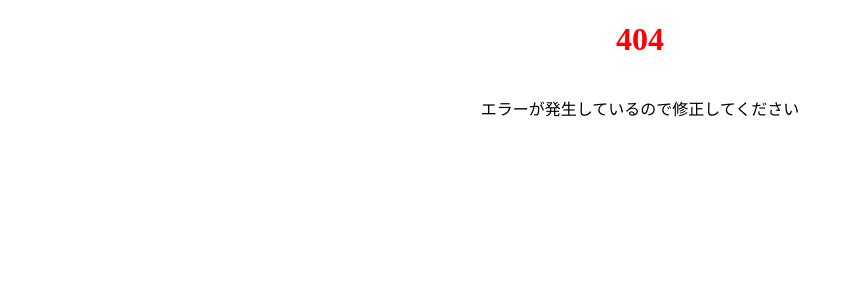
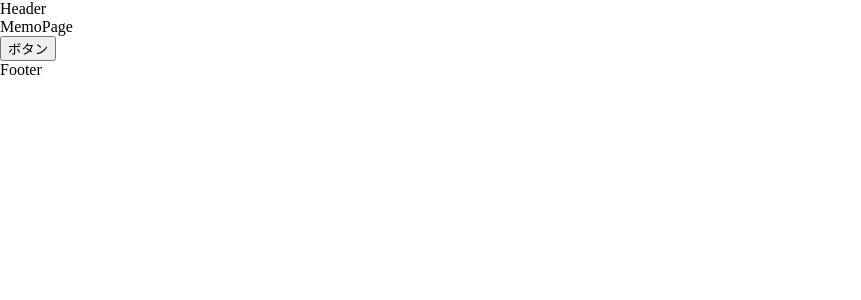
Before and after one commit to kimuniiii/My-Next-Apollo-GraphQL-App, a Next.js app: page /memo in a window 1280 px wide. Before the commit this address had no page. Shown: the top 300 px of the page, without its empty margins (0-861 px from the left). Built offline with nearby package versions, Linux system fonts and the light colour scheme.

Commit message:
React.memo と useCallback と useMemo の サンプル実装

```diff
--- /dev/null
+++ b/src/pages/memo/index.tsx
@@ -0,0 +1,33 @@
+import type { NextPage } from 'next';
+import Head from 'next/head';
+import { useMemo } from 'react';
+
+/**
+ * React.memo と useCallback と useMemo の挙動を正しく理解するための Sample Page
+ */
+const MemoPage: NextPage = () => {
+  const sumFunction = (a: number, b: number) => {
+    return a + b;
+  };
+
+  const useMemoFunctionReturnValue = useMemo(() => {
+    console.log('1回目は走る。2回目以降は走らない');
+    return sumFunction(1, 2);
+  }, []);
+
+  console.log(useMemoFunctionReturnValue);
+
+  return (
+    <>
+      <Head>
+        <title>Reactのmemo化を検証するページ</title>
+      </Head>
+      <header>Header</header>
+      <main>MemoPage</main>
+      <button onClick={() => alert('clicked')}>ボタン</button>
+      <footer>Footer</footer>
+    </>
+  );
+};
+
+export default MemoPage;
```
